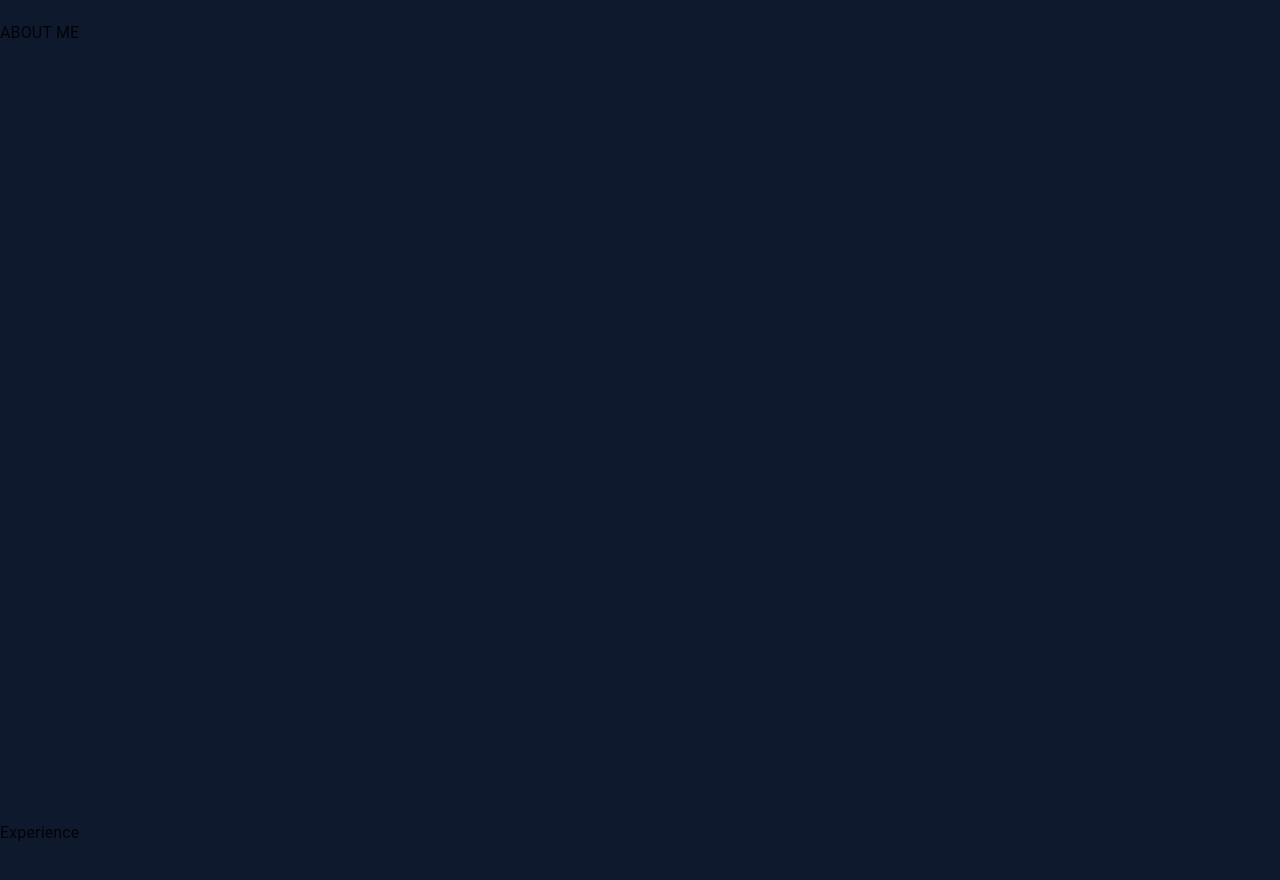
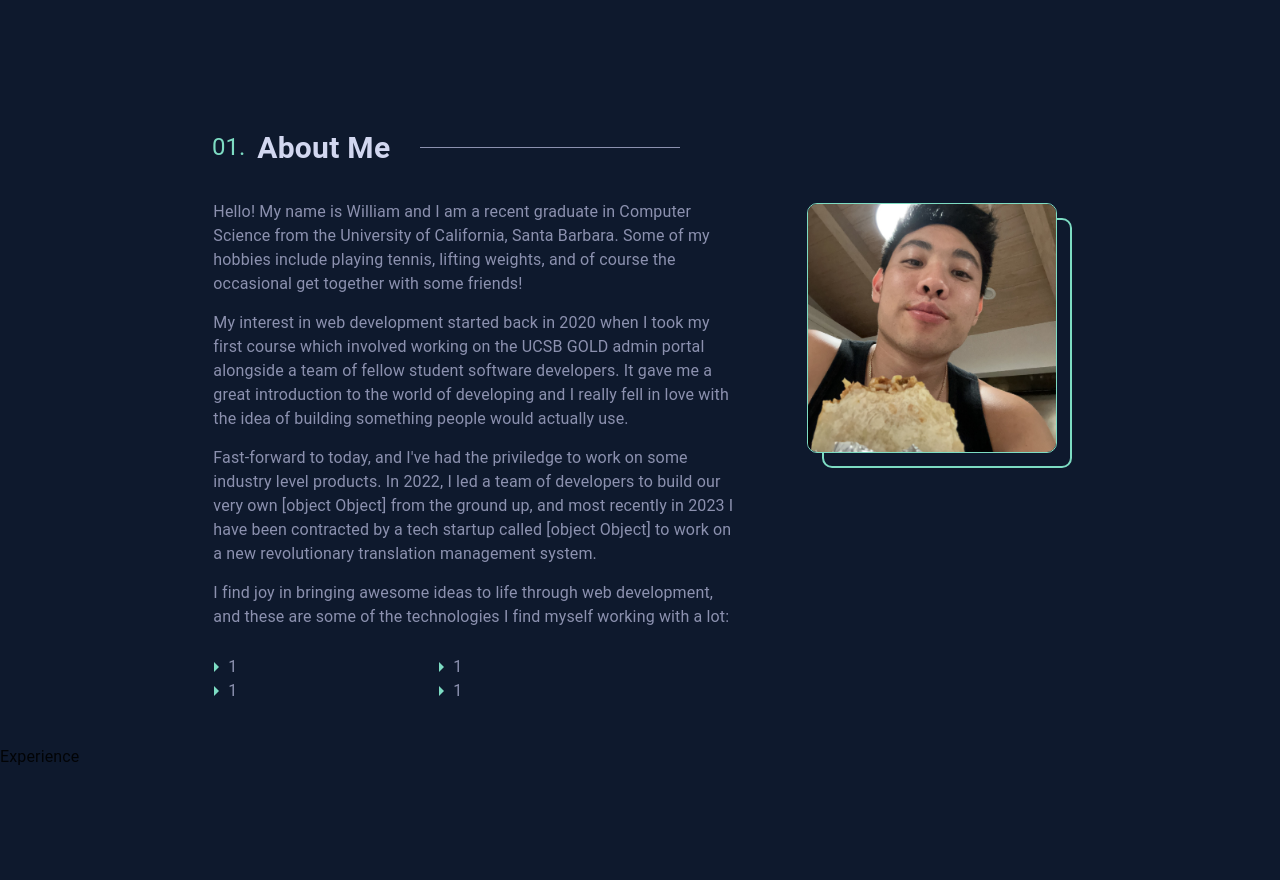
Before and after one commit to willmori/portfolio, a React (Create React App) app in the folder client/: page / in a window 1280 px wide. Shown: the part 780-1660 px from the top of the page. Built offline with nearby package versions, Linux system fonts and the light colour scheme.

Commit message:
AboutMe page implemented, still need to add links and technologies list

```diff
--- /dev/null
+++ b/client/src/Content/AboutMe.js
@@ -0,0 +1,10 @@
+import React from 'react';
+import { Link } from '@mui/material';
+
+
+export const aboutMeContent = {
+    "paragraph1": 'Hello! My name is William and I am a recent graduate in Computer Science from the University of California, Santa Barbara. Some of my hobbies include playing tennis, lifting weights, and of course the occasional get together with some friends!',
+    "paragraph2": "My interest in web development started back in 2020 when I took my first course which involved working on the UCSB GOLD admin portal alongside a team of fellow student software developers. It gave me a great introduction to the world of developing and I really fell in love with the idea of building something people would actually use.",
+    "paragraph3": `Fast-forward to today, and I've had the priviledge to work on some industry level products. In 2022, I led a team of developers to build our very own ${<Link to={'https://metalinguist.com'} target="_blank">CookBook Social media web app</Link>} from the ground up, and most recently in 2023 I have been contracted by a tech startup called ${<Link to={'https://metalinguist.com'} target="_blank">Metalinguist</Link>} to work on a new revolutionary translation management system.`,
+    "paragraph4": 'I find joy in bringing awesome ideas to life through web development, and these are some of the technologies I find myself working with a lot:'
+}
--- a/client/src/Pages/AboutMe.jsx
+++ b/client/src/Pages/AboutMe.jsx
@@ -1,15 +1,73 @@
 import React, {useState, useEffect} from 'react';
-import { Button, Grid } from '@mui/material';
+import { Button, Grid, Container, Avatar, Typography, Box } from '@mui/material';
+import { useTheme } from '@mui/material';
+import ArrowRightIcon from '@mui/icons-material/ArrowRight';
+import Casual from '../assets/Casual.JPG';
+import { aboutMeContent } from '../Content/AboutMe';
 
 const AboutMe = () => {
 
-  return (
-    <Grid style={{height: '100vh'}} id="aboutme">
-        ABOUT ME
-    </Grid>
+    const theme = useTheme();
+
+    return (
+        <Grid style={{height: '90vh', paddingTop: '100px'}} id="aboutme">
+            <Container style={{width: '1000px', display: 'flex'}}>
+                <Container style={{display: 'flex', flexDirection: 'column', alignItems: 'center'}}>
+                    <Container style={{display: 'flex', alignItems: 'center', marginBottom: '30px'}}>
+                        <Typography variant="h5" style={{color: theme.palette.primary.textPrimary}}>01.&nbsp;&nbsp;</Typography>
+                        <Typography sx={{ fontSize: '30px', fontWeight: 'bold' }} style={{color: 'rgb(210, 215, 240)'}}>About Me</Typography>
+                        <div style={{borderBottom: `1px solid ${theme.palette.primary.textSecondary}`, width: '260px', marginLeft: '30px'}}></div>
+                    </Container>
+                    <Typography style={{maxWidth: '520px', color: theme.palette.primary.textSecondary, marginBottom: '15px'}}>
+                        {aboutMeContent.paragraph1}
+                    </Typography>
+                    <Typography style={{maxWidth: '520px', color: theme.palette.primary.textSecondary, marginBottom: '15px'}}>
+                        {aboutMeContent.paragraph2}
+                    </Typography>
+                    <Typography style={{maxWidth: '520px', color: theme.palette.primary.textSecondary, marginBottom: '15px'}}>
+                        {aboutMeContent.paragraph3}
+                    </Typography>
+                    <Typography style={{maxWidth: '520px', color: theme.palette.primary.textSecondary, marginBottom: '34px'}}>
+                        {aboutMeContent.paragraph4}
+                    </Typography>
+                    <Grid container style={{width: '450px', position: 'relative', right: '32px'}} rowSpacing={1} columnSpacing={{ xs: 1, sm: 2, md: 3 }}>
+                        <Grid xs={6} style={{display: 'flex', alignItems: 'center'}}>
+                            <ArrowRightIcon style={{color: theme.palette.primary.textPrimary}}/>
+                            <Typography style={{color: theme.palette.primary.textSecondary}}>1</Typography>
+                        </Grid>
+                        <Grid xs={6} style={{display: 'flex', alignItems: 'center'}}>
+                            <ArrowRightIcon style={{color: theme.palette.primary.textPrimary}}/>
+                            <Typography style={{color: theme.palette.primary.textSecondary}}>1</Typography>
+                        </Grid>
+                        <Grid xs={6} style={{display: 'flex', alignItems: 'center'}}>
+                            <ArrowRightIcon style={{color: theme.palette.primary.textPrimary}}/>
+                            <Typography style={{color: theme.palette.primary.textSecondary}}>1</Typography>
+                        </Grid>
+                        <Grid xs={6} style={{display: 'flex', alignItems: 'center'}}>
+                            <ArrowRightIcon style={{color: theme.palette.primary.textPrimary}}/>
+                            <Typography style={{color: theme.palette.primary.textSecondary}}>1</Typography>
+                        </Grid>
+                    </Grid>
+                </Container>
+                <Container style={{width: '500px'}}>
+                    <Avatar elevation={5} src={Casual} sx={{
+                                    width: '250px',
+                                    height: '250px',
+                                    borderRadius: '10px',
+                                    marginTop: '78px',
+                                    zIndex: '1',
+                                    border: `1px solid ${theme.palette.primary.textPrimary}`
+                                }}>
+                    </Avatar>
+                    <Box elevation={3} style={{border: `2px solid ${theme.palette.primary.textPrimary}`,
+                                    height: '250px', width: '250px', borderRadius: '10px', position: 'relative', bottom: '235px', left: '15px'}}>
+                    </Box>
+                </Container>
+            </Container>
+        </Grid>
 
 
-  );
+    );
 }
 
 export default AboutMe;
--- a/client/src/Pages/Home.jsx
+++ b/client/src/Pages/Home.jsx
@@ -20,11 +20,10 @@ const Home = () => {
         setTimeout(() => {
             setIsLoaded(true);
         }, 1300)
-
     }, []);
 
     return (
-        <Grid id="home" style={{ height: 'calc(100vh - 84px)', backgroundColor: theme.palette.primary.main, overflow: 'hidden'}}>
+        <Grid id="home" style={{ height: '90vh', backgroundColor: theme.palette.primary.main, overflow: 'hidden'}}>
             <Fade in timeout={2000} style={{transitionDelay: '300ms'}}>
                 <Container style={{ paddingTop: '35px'}}>
                     <Container style={{display: 'flex', alignItems: 'end', paddingLeft: '0px', marginBottom: '20px'}}>
@@ -104,7 +103,8 @@ const Home = () => {
                         </Fade>
 
                     </Container>
-                    <div style={{borderBottom: `2px solid ${theme.palette.primary.textContrast}`, width: '300px', position: 'relative', left: '1380px', top: '30px', transform: isLoaded ? 'translateX(-60%)' : '', transition: isLoaded ? 'transform 0.3s ease-in-out' : '' }}></div>
+                    <div style={{borderBottom: `2px solid ${theme.palette.primary.textContrast}`, width: '300px', position: 'relative', left: '1380px',
+                                top: '30px', transform: isLoaded ? 'translateX(-60%)' : '', transition: isLoaded ? 'transform 0.3s ease-in-out' : '' }}></div>
                 </Container>
             </Fade>
         </Grid>
```
Also changed, not shown: client/src/assets/Casual.JPG (added).
